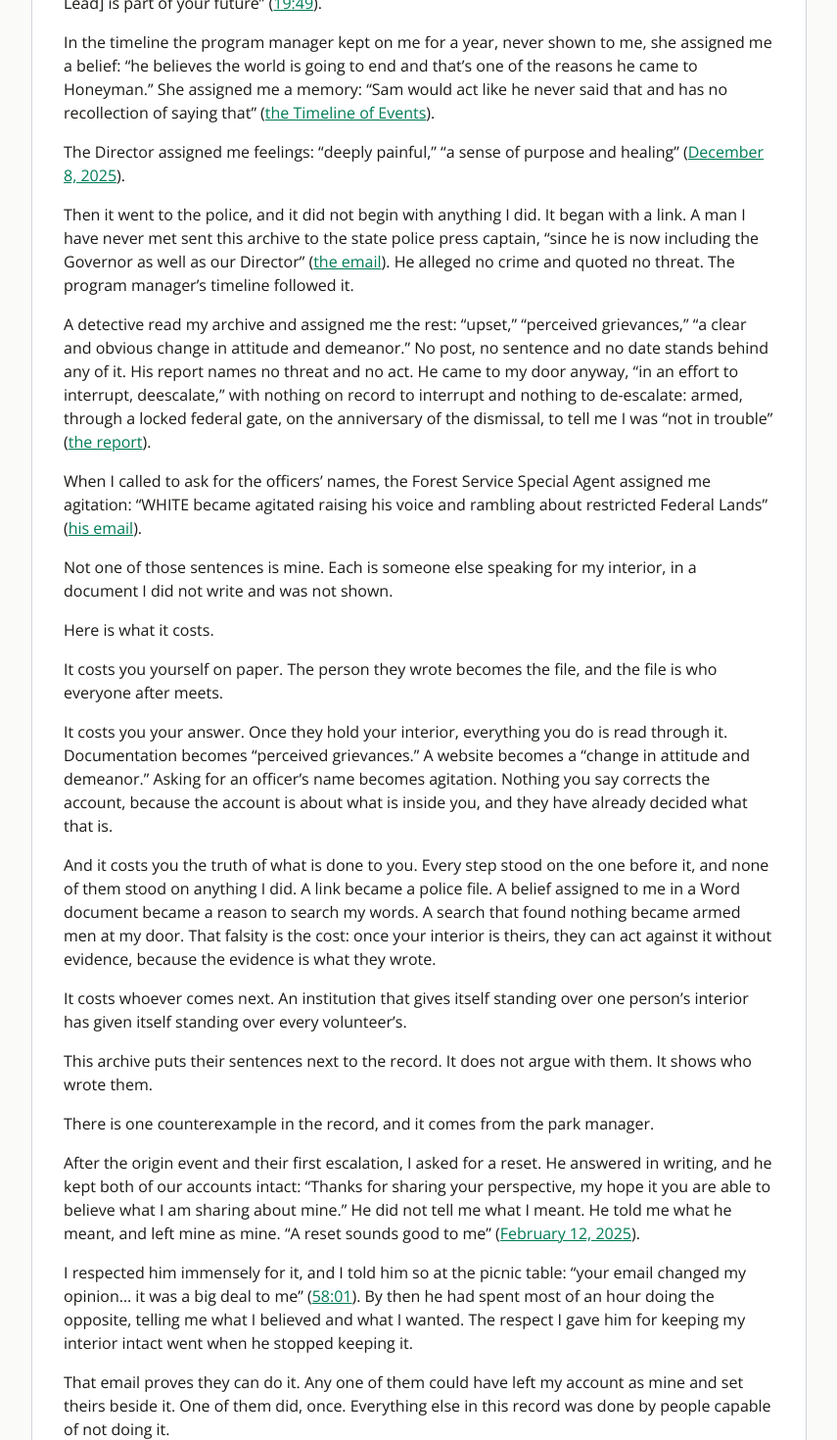
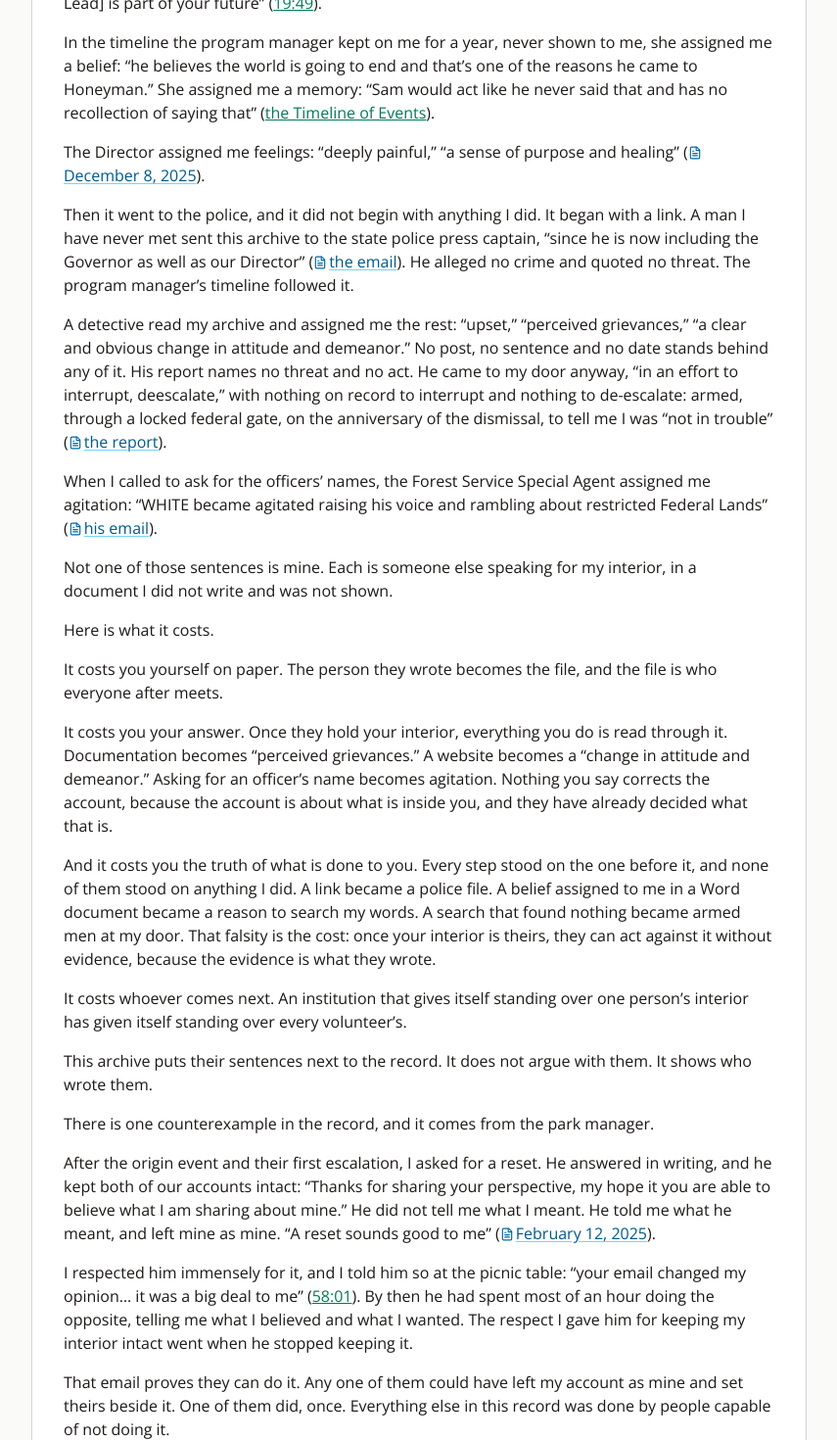
Before and after one commit to rswfire/rswfire.oprd, a Next.js app: page /faq in a window 1280 px wide. Shown: the part 6080-7550 px from the top of the page at 98% size, without its empty margins (368-1223 px from the left). Built offline with nearby package versions, Linux system fonts and the light colour scheme.

Commit message:
FAQ: citations through the registers

```diff
--- a/app/(archive)/faq/page.tsx
+++ b/app/(archive)/faq/page.tsx
@@ -3,6 +3,7 @@ import type { Metadata } from "next";
 import { Landmark, Map } from "lucide-react";
 import Link from "next/link";
 import SectionPage from "@/components/SectionPage";
+import Cite from "@/components/Cite";
 import { FAQ_QUESTIONS } from "@/data/faq";
 
 export const metadata: Metadata = {
@@ -243,10 +244,10 @@ export default function FAQPage() {
                         <div>Here is the person they wrote.</div>
                         <div>At the picnic table, the park manager assigned me a desire: &ldquo;you believe that [Volunteer Services Lead] is part of your future&rdquo; (<Link href="/evidence/coercion?t=19:49" className="text-emerald-700 underline hover:text-emerald-600">19:49</Link>).</div>
                         <div>In the timeline the program manager kept on me for a year, never shown to me, she assigned me a belief: &ldquo;he believes the world is going to end and that&rsquo;s one of the reasons he came to Honeyman.&rdquo; She assigned me a memory: &ldquo;Sam would act like he never said that and has no recollection of saying that&rdquo; (<Link href="/sunlight" className="text-emerald-700 underline hover:text-emerald-600">the Timeline of Events</Link>).</div>
-                        <div>The Director assigned me feelings: &ldquo;deeply painful,&rdquo; &ldquo;a sense of purpose and healing&rdquo; (<Link href="/record/oprd/01KBZ9S95G2W5B44TTGT6HA69N" className="text-emerald-700 underline hover:text-emerald-600">December 8, 2025</Link>).</div>
-                        <div>Then it went to the police, and it did not begin with anything I did. It began with a link. A man I have never met sent this archive to the state police press captain, &ldquo;since he is now including the Governor as well as our Director&rdquo; (<Link href="/record/osp/01M1M4WF78XJPEJJ48D1JZ4SJ8" className="text-emerald-700 underline hover:text-emerald-600">the email</Link>). He alleged no crime and quoted no threat. The program manager&rsquo;s timeline followed it.</div>
-                        <div>A detective read my archive and assigned me the rest: &ldquo;upset,&rdquo; &ldquo;perceived grievances,&rdquo; &ldquo;a clear and obvious change in attitude and demeanor.&rdquo; No post, no sentence and no date stands behind any of it. His report names no threat and no act. He came to my door anyway, &ldquo;in an effort to interrupt, deescalate,&rdquo; with nothing on record to interrupt and nothing to de-escalate: armed, through a locked federal gate, on the anniversary of the dismissal, to tell me I was &ldquo;not in trouble&rdquo; (<a href="/records/osp/attachments/01m1m4wf78xjpejj48d1jz4sj8-Report-and-Attachements-from-Niche-RMS-SP26096984.pdf" className="text-emerald-700 underline hover:text-emerald-600">the report</a>).</div>
-                        <div>When I called to ask for the officers&rsquo; names, the Forest Service Special Agent assigned me agitation: &ldquo;WHITE became agitated raising his voice and rambling about restricted Federal Lands&rdquo; (<a href="/records/osp/attachments/01m1m4wf78xjpejj48d1jz4sj8-Report-and-Attachements-from-Niche-RMS-email-from-FS-SA-Siltcoos-WC-Volunteer.pdf" className="text-emerald-700 underline hover:text-emerald-600">his email</a>).</div>
+                        <div>The Director assigned me feelings: &ldquo;deeply painful,&rdquo; &ldquo;a sense of purpose and healing&rdquo; (<Cite ulid="01KBZ9S95G2W5B44TTGT6HA69N">December 8, 2025</Cite>).</div>
+                        <div>Then it went to the police, and it did not begin with anything I did. It began with a link. A man I have never met sent this archive to the state police press captain, &ldquo;since he is now including the Governor as well as our Director&rdquo; (<Cite ulid="01M1M4WF78XJPEJJ48D1JZ4SJ8" thread="osp">the email</Cite>). He alleged no crime and quoted no threat. The program manager&rsquo;s timeline followed it.</div>
+                        <div>A detective read my archive and assigned me the rest: &ldquo;upset,&rdquo; &ldquo;perceived grievances,&rdquo; &ldquo;a clear and obvious change in attitude and demeanor.&rdquo; No post, no sentence and no date stands behind any of it. His report names no threat and no act. He came to my door anyway, &ldquo;in an effort to interrupt, deescalate,&rdquo; with nothing on record to interrupt and nothing to de-escalate: armed, through a locked federal gate, on the anniversary of the dismissal, to tell me I was &ldquo;not in trouble&rdquo; (<Cite ulid="01M1M4WF78XJPEJJ48D1JZ4SJ8" thread="osp">the report</Cite>).</div>
+                        <div>When I called to ask for the officers&rsquo; names, the Forest Service Special Agent assigned me agitation: &ldquo;WHITE became agitated raising his voice and rambling about restricted Federal Lands&rdquo; (<Cite ulid="01M1M4WF78XJPEJJ48D1JZ4SJ8" thread="osp">his email</Cite>).</div>
                         <div>Not one of those sentences is mine. Each is someone else speaking for my interior, in a document I did not write and was not shown.</div>
                         <div>Here is what it costs.</div>
                         <div>It costs you yourself on paper. The person they wrote becomes the file, and the file is who everyone after meets.</div>
@@ -255,7 +256,7 @@ export default function FAQPage() {
                         <div>It costs whoever comes next. An institution that gives itself standing over one person&rsquo;s interior has given itself standing over every volunteer&rsquo;s.</div>
                         <div>This archive puts their sentences next to the record. It does not argue with them. It shows who wrote them.</div>
                         <div>There is one counterexample in the record, and it comes from the park manager.</div>
-                        <div>After the origin event and their first escalation, I asked for a reset. He answered in writing, and he kept both of our accounts intact: &ldquo;Thanks for sharing your perspective, my hope it you are able to believe what I am sharing about mine.&rdquo; He did not tell me what I meant. He told me what he meant, and left mine as mine. &ldquo;A reset sounds good to me&rdquo; (<Link href="/record/oprd/01JKXHEPAR0PEQMPJXJGG9GZJ4" className="text-emerald-700 underline hover:text-emerald-600">February 12, 2025</Link>).</div>
+                        <div>After the origin event and their first escalation, I asked for a reset. He answered in writing, and he kept both of our accounts intact: &ldquo;Thanks for sharing your perspective, my hope it you are able to believe what I am sharing about mine.&rdquo; He did not tell me what I meant. He told me what he meant, and left mine as mine. &ldquo;A reset sounds good to me&rdquo; (<Cite ulid="01JKXHEPAR0PEQMPJXJGG9GZJ4">February 12, 2025</Cite>).</div>
                         <div>I respected him immensely for it, and I told him so at the picnic table: &ldquo;your email changed my opinion&hellip; it was a big deal to me&rdquo; (<Link href="/evidence/coercion?t=58:01" className="text-emerald-700 underline hover:text-emerald-600">58:01</Link>). By then he had spent most of an hour doing the opposite, telling me what I believed and what I wanted. The respect I gave him for keeping my interior intact went when he stopped keeping it.</div>
                         <div>That email proves they can do it. Any one of them could have left my account as mine and set theirs beside it. One of them did, once. Everything else in this record was done by people capable of not doing it.</div>
                         <div>This is my whole dispute with them. Not the dismissal, not the exclusion, not the police. It is that they would not leave my interior as mine. They replaced it with a fictional one, in official records, and then went silent, or escalated because I would not. That is the harm I have been pointing at. It is a theft, and I do not consent.</div>
```
